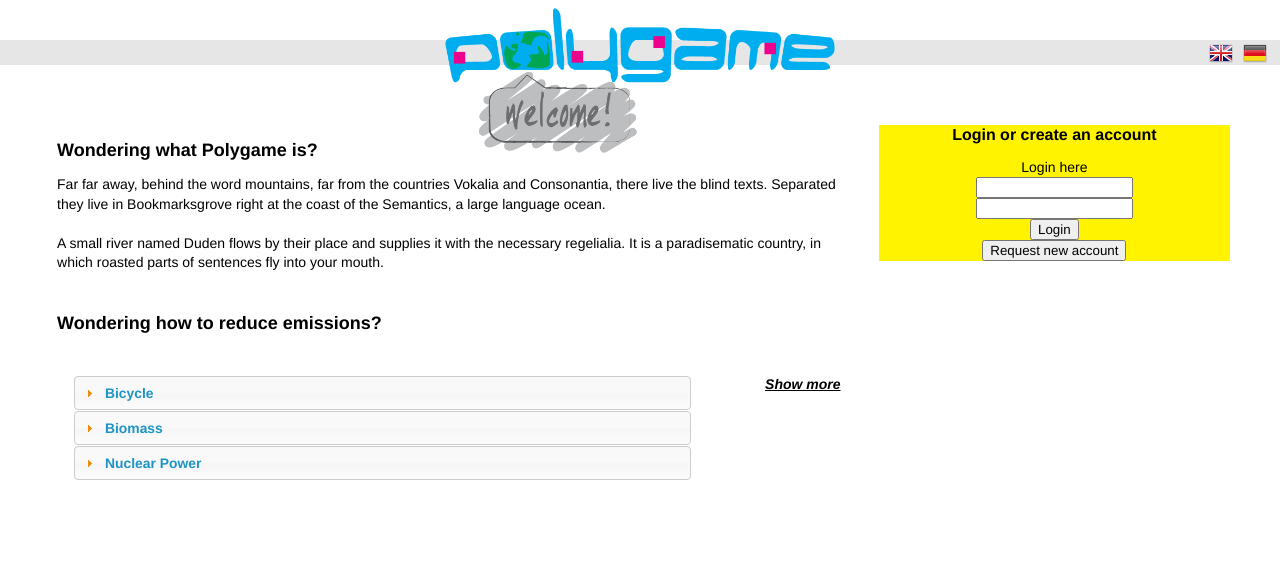
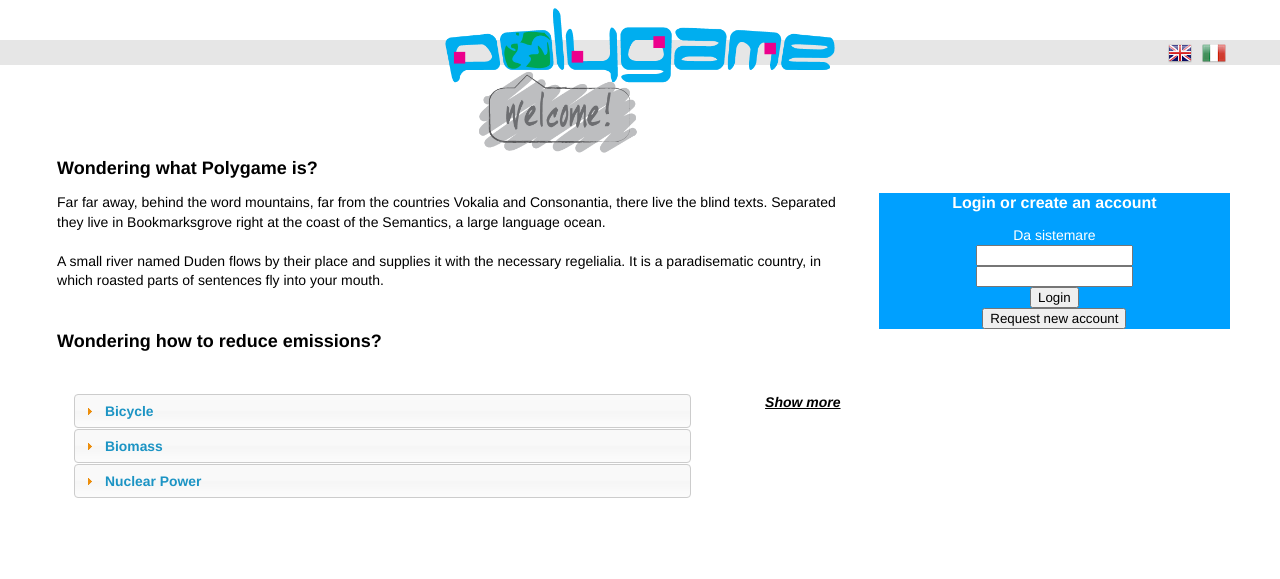
Before and after one commit to mariosangiorgio/polygame, a PHP site: page / in a window 1280 px wide. Shown: the top 579 px of the page. Run offline with PHP 8.4, Linux system fonts and the light colour scheme; data comes from the database, SQL or seed files in the repository.

Commit message:
CSS fixes, Italian flag

```diff
--- a/src/css/main.css
+++ b/src/css/main.css
@@ -21,7 +21,7 @@ img {
 
 /* Home page layout */
 #wrapper {
-	margin-top: 125px;
+	padding-top: 135px;
 /* 	height: 100%; */
 }
 #columnLeft {
@@ -34,10 +34,12 @@ img {
 	padding-left: 15px;
 }
 #columnRight {
-	background: #FFF300; /* just for test */
+	background: #00A0FF; /* just for test */
+	color: white;
 	height: 100%;
 	margin-left: 2%;
 	margin-right: 2%;
+	margin-top: 50px;
 	/*
 margin-right: 15px;
 	margin-left: 15px;
@@ -61,7 +63,7 @@ margin-right: 15px;
 }
 #languages {
 	position: absolute;
-	right: 10px;
+	right: 4%;
 	top: -2px;
 }
 #languages img {
--- a/src/index.php
+++ b/src/index.php
@@ -62,7 +62,7 @@
 		</div>
 		<div id="languages">
 			<a href="index.php?lang=en"><img src="images/en.png" /></a>
-			<a href="index.php?lang=de"><img src="images/de.png" /></a>
+			<a href="index.php?lang=it"><img src="images/it.png" /></a>
 		</div>
 	</div>
 	<div id="wrapper">
@@ -107,7 +107,7 @@
 		</div>
 		<div id="columnRight">
 			<h2>Login or create an account</h2>
-			Login here
+			Da sistemare
 			<FORM METHOD="POST" ACTION="./businessLogic/authentication.php">
   				<INPUT TYPE="text" NAME="username"><BR>
         	    <INPUT TYPE="password" NAME="password"><BR>
```
Also changed, not shown: src/images/it.png (added).
